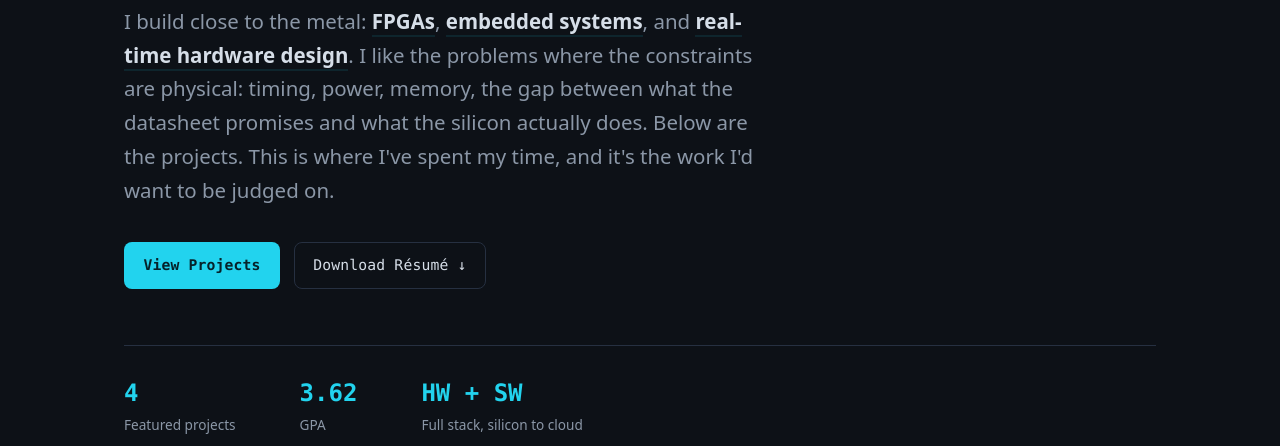
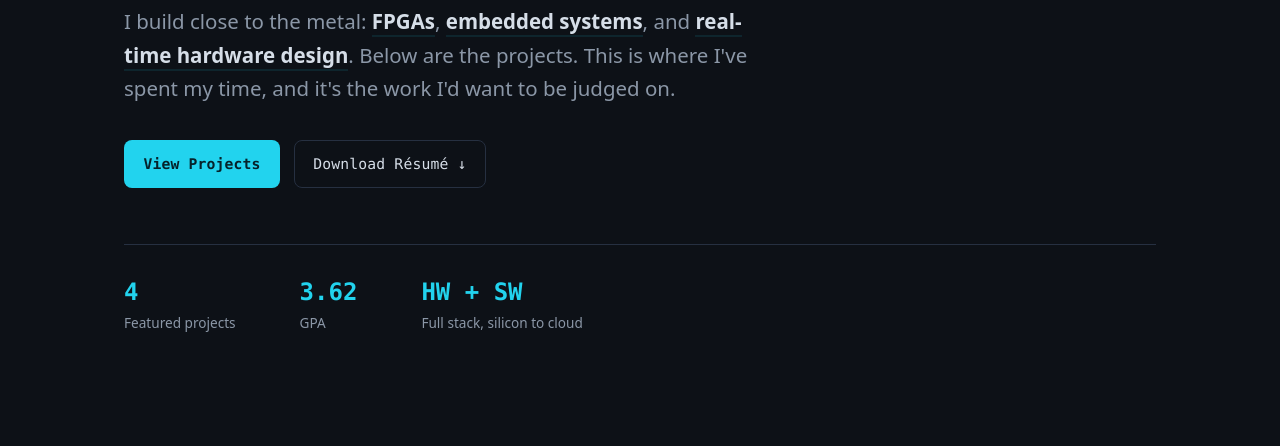
Before and after one commit to shrey-singala/shrey-singala.github.io, a plain HTML site: page index.html in a window 1280 px wide. Shown: the part 354-800 px from the top of the page. Drawn offline with Linux system fonts and the light colour scheme.

Commit message:
Refactor hero tagline for clarity
Removed redundant text about constraints and physical problems.

```diff
--- a/index.html
+++ b/index.html
@@ -39,9 +39,7 @@
         <h1 class="hero__title">Shrey Singala</h1>
         <p class="hero__tagline">
           I build close to the metal: <span class="hl">FPGAs</span>, <span class="hl">embedded systems</span>,
-          and <span class="hl">real-time hardware design</span>. I like the problems where the constraints are
-          physical: timing, power, memory, the gap between what the datasheet promises and what the silicon
-          actually does. Below are the projects. This is where I've spent my time, and it's the work I'd want
+          and <span class="hl">real-time hardware design</span>. Below are the projects. This is where I've spent my time, and it's the work I'd want
           to be judged on.
         </p>
         <div class="hero__cta">
```
